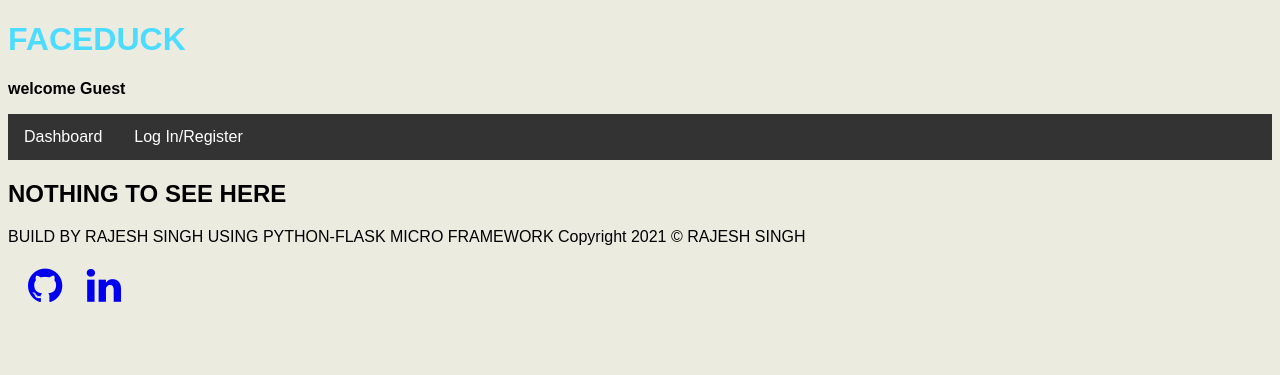
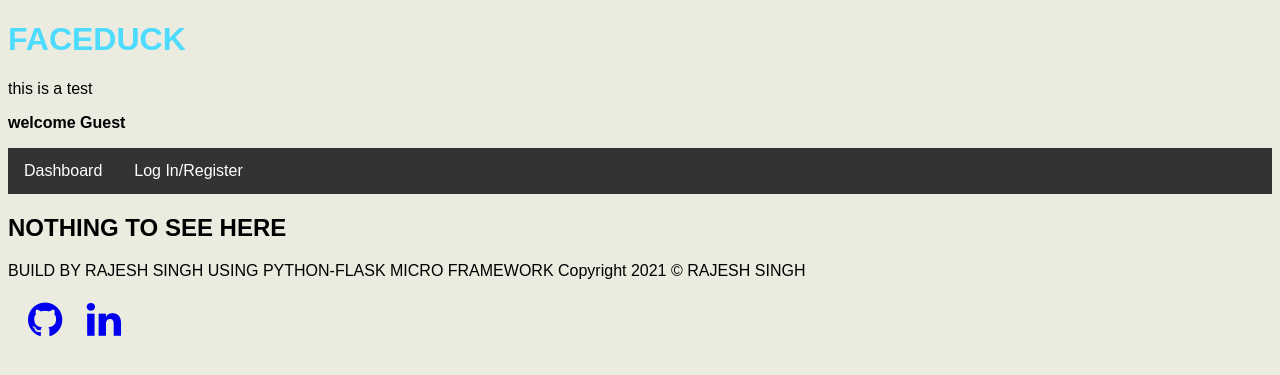
Before and after one commit to ohmygodrohan/flask_faceduck, a Flask app: page / in a window 1280 px wide. Shown: the top 375 px of the page. Run offline with Flask 2, Linux system fonts and the light colour scheme; data that the repository does not hold is empty.

Commit message:
made a change below faceduck logo
paragraph likha h kuch check kar

```diff
--- a/templates/base.html
+++ b/templates/base.html
@@ -8,6 +8,7 @@
 </head>
 <body>
 <h1 ><a href="#" class="logo">FACEDUCK</h1></a>
+    <p>this is a test</p>
 <p class="name"> {% if session['logged_in'] == True %}
     <b>welcome {{session['username']}} </b>
     {% else %}
```
